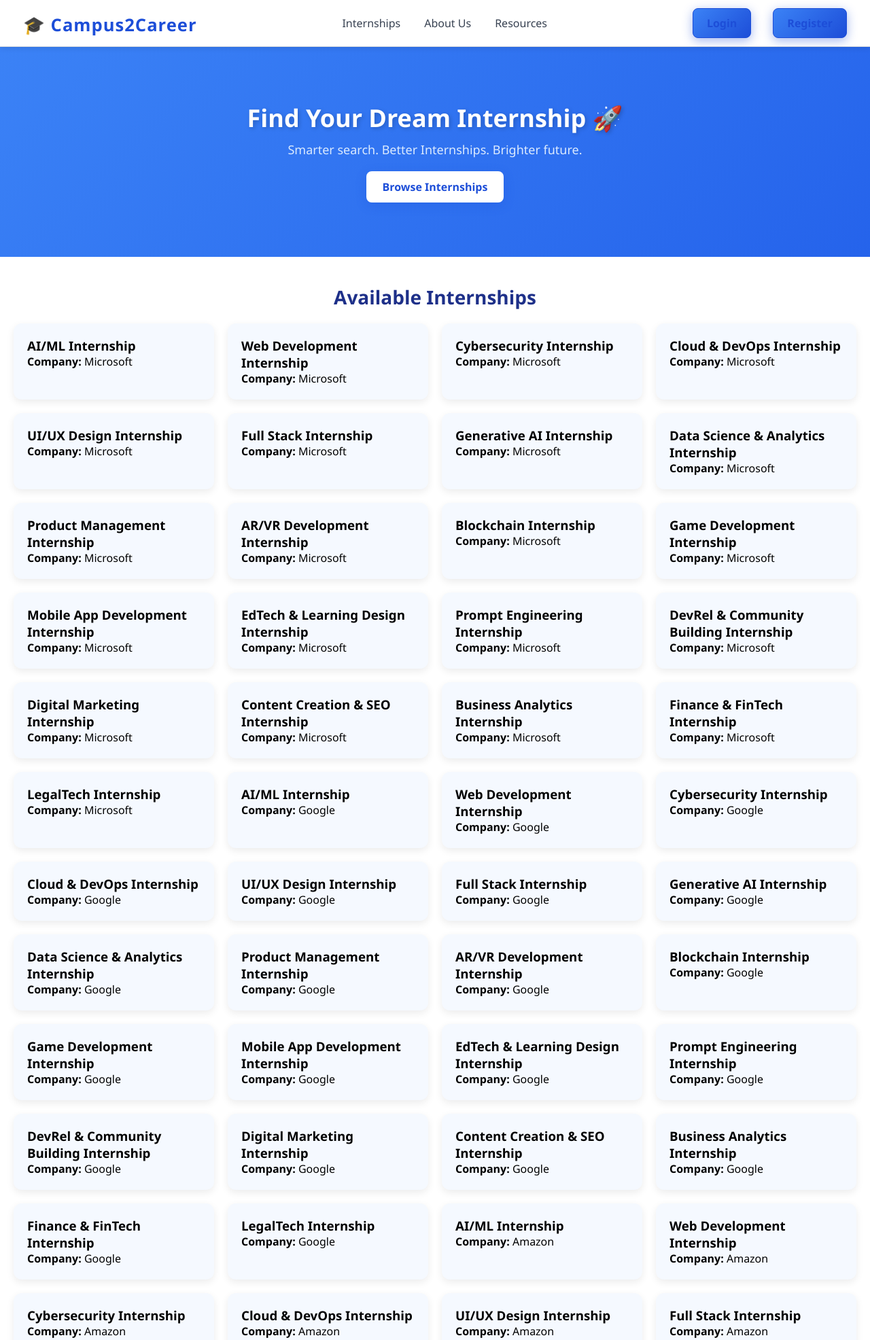
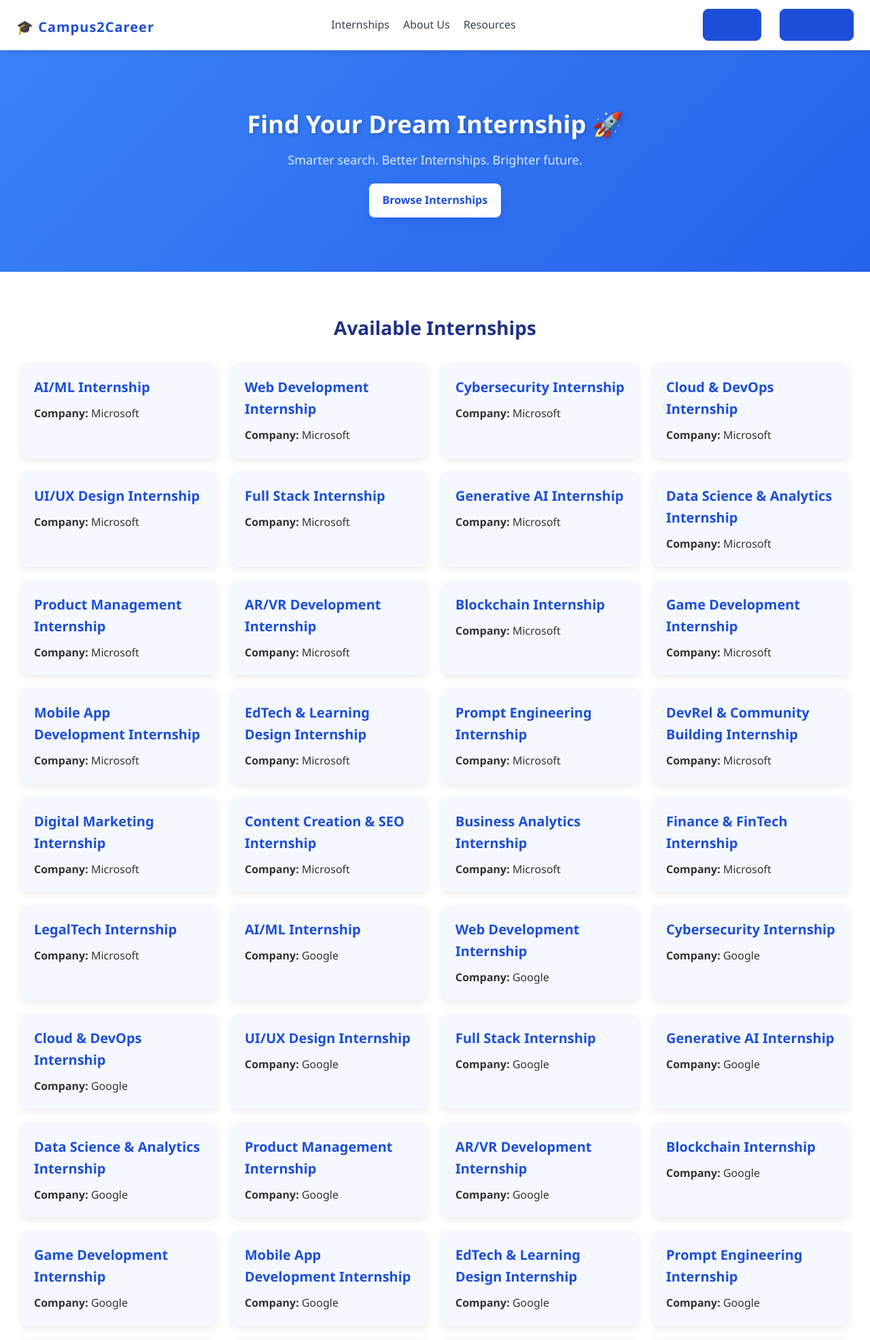
Before and after one commit to aditi-jagdale/Campus2Career, a Flask app: page / in a window 1280 px wide. Shown: the top 1972 px of the page at 68% size. Run offline with Flask 3, Linux system fonts and the light colour scheme; some libraries are stand-ins or nearby versions.

Commit message:
add this

```diff
--- a/templates/home.html
+++ b/templates/home.html
@@ -1,18 +1,20 @@
 <!DOCTYPE html>
 <html lang="en">
-
 <head>
   <meta charset="UTF-8">
   <meta name="viewport" content="width=device-width, initial-scale=1.0">
   <title>Campus2Career</title>
   <link rel="stylesheet" href="{{ url_for('static', filename='css/style.css') }}">
   <style>
+    /* ===== Global Styles ===== */
     html {
       scroll-behavior: smooth;
     }
-
-        #internships-section {
-            scroll-margin-top: 80px;
+    body {
+      margin: 0;
+      font-family: 'Segoe UI', Tahoma, Geneva, Verdana, sans-serif;
+      color: #333;
+      line-height: 1.6;
     }
 
     /* ===== Navbar ===== */
@@ -22,64 +24,34 @@
       align-items: center;
       padding: 12px 24px;
       background: #fff;
-            border-bottom: 1px solid #ddd;
+      border-bottom: 1px solid #e5e7eb;
+      position: sticky;
+      top: 0;
+      z-index: 1000;
     }
-
-        .navbar a {
+    .logo a {
+      text-decoration: none;
+      font-size: 20px;
+      font-weight: 700;
+      color: #1d4ed8;
+    }
+    .nav-links {
+      list-style: none;
+      display: flex;
+      gap: 20px;
+      padding: 0;
+      margin: 0;
+    }
+    .nav-links a {
       text-decoration: none;
       color: #1d4ed8;
       font-weight: 600;
-            margin: 0 10px;
     }
-
-        /* Hamburger (hidden on desktop) */
-        .menu-toggle {
-            display: none;
-            font-size: 26px;
-            cursor: pointer;
-        }
-
-        .nav-links {
-            display: flex;
-            gap: 15px;
-        }
-
     .nav-auth a {
-            margin-left: 10px;
-        }
-
-        /* Mobile Styles */
-        @media (max-width: 768px) {
-            .menu-toggle {
-                display: block;
-            }
-
-            .nav-links,
-            .nav-auth {
-                display: none;
-                flex-direction: column;
-                background: #1d4ed8;
-                position: absolute;
-                top: 60px;
-                right: 10px;
-                width: 200px;
-                padding: 15px;
-                border-radius: 8px;
-            }
-
-            .nav-links.active,
-            .nav-auth.active {
-                display: flex;
-            }
-
-            .nav-links li {
-                margin: 10px 0;
-            }
-
-            .nav-links a,
-            .nav-auth a {
-                color: white;
-            }
+      margin-left: 15px;
+      text-decoration: none;
+      font-weight: 600;
+      color: #1d4ed8;
     }
 
     /* ===== Hero Section ===== */
@@ -89,42 +61,46 @@
       background: linear-gradient(135deg, #3b82f6, #2563eb);
       color: white;
     }
-
     .hero h1 {
       font-size: 36px;
       margin-bottom: 10px;
     }
-
     .hero p {
       font-size: 18px;
       margin-bottom: 20px;
     }
-
     .hero-buttons .browse-btn {
-            background: white;
+      display: inline-block;
+      background: #fff;
       color: #1d4ed8;
-            padding: 12px 24px;
+      padding: 12px 20px;
       border-radius: 8px;
       font-weight: 600;
       text-decoration: none;
+      transition: background 0.3s ease;
+    }
+    .hero-buttons .browse-btn:hover {
+      background: #f3f4f6;
     }
 
     /* ===== Internships Section ===== */
+    #internships-section {
+      scroll-margin-top: 80px;
+      padding: 60px 20px;
+    }
     .section-heading {
       text-align: center;
       font-size: 28px;
-            margin: 40px 0 20px;
+      margin-bottom: 30px;
       color: #1e3089;
       font-weight: 600;
     }
-
     .internship-cards {
       display: grid;
       grid-template-columns: repeat(auto-fit, minmax(280px, 1fr));
       gap: 20px;
-            padding: 0 20px 40px;
+      padding: 0 10px;
     }
-
     .internship-card {
       background: #f5f9ff;
       border-radius: 12px;
@@ -132,60 +108,57 @@
       box-shadow: 0 4px 12px rgba(0, 0, 0, 0.08);
       transition: transform 0.3s ease;
     }
-
     .internship-card:hover {
       transform: translateY(-5px);
+    }
+    .internship-card h3 {
+      margin: 0 0 10px;
+      font-size: 20px;
+      color: #1d4ed8;
     }
 
     /* ===== Footer ===== */
     .footer {
-            background: #1d4ed8;
-            color: white;
+      text-align: center;
       padding: 20px;
-            text-align: center;
+      background: #f3f4f6;
+      margin-top: 40px;
+      font-size: 14px;
+      color: #555;
     }
-
     .footer-links {
       list-style: none;
       padding: 0;
+      margin: 10px 0 0;
       display: flex;
       justify-content: center;
       gap: 15px;
-            margin: 10px 0 0;
     }
-
     .footer-links a {
-            color: white;
       text-decoration: none;
-            font-size: 14px;
+      color: #1d4ed8;
+      font-weight: 500;
     }
   </style>
 </head>
-
 <body>
   <!-- ===== Navbar ===== -->
   <nav class="navbar">
     <div class="logo">
-            <a href="{{ url_for('home') }}" class="logo">🎓 Campus2Career</a>
+      <a href="{{ url_for('home') }}">🎓 Campus2Career</a>
     </div>
-
-        <!-- Hamburger Icon (mobile only) -->
-        <div class="menu-toggle" id="menu-toggle">☰</div>
-
-        <ul class="nav-links" id="nav-links">
+    <ul class="nav-links">
       <li><a href="{{ url_for('internships') }}">Internships</a></li>
       <li><a href="{{ url_for('aboutus') }}">About Us</a></li>
       <li><a href="{{ url_for('resources') }}">Resources</a></li>
     </ul>
-
-        <!-- ===== Auth Section ===== -->
-        <div class="nav-auth" id="nav-auth">
+    <div class="nav-auth">
       {% if not user %}
-            <a href="{{ url_for('login') }}" class="login-btn">Login</a>
-            <a href="{{ url_for('register') }}" class="register-btn">Register</a>
+        <a href="{{ url_for('login') }}">Login</a>
+        <a href="{{ url_for('register') }}">Register</a>
       {% else %}
-            <a href="{{ url_for('profile') }}" class="profile-btn">{{ user.name }}</a>
-            <a href="{{ url_for('logout') }}" class="logout-btn">Logout</a>
+        <a href="{{ url_for('profile') }}">{{ user.name }}</a>
+        <a href="{{ url_for('logout') }}">Logout</a>
       {% endif %}
     </div>
   </nav>
@@ -200,7 +173,7 @@
   </section>
 
   <!-- ===== Internships Section ===== -->
-    <section id="internships-section" class="internships">
+  <section id="internships-section">
     <h2 class="section-heading">Available Internships</h2>
     <div class="internship-cards">
       {% for internship in internships %}
@@ -221,14 +194,5 @@
       <li><a href="#">Contact</a></li>
     </ul>
   </footer>
-
-    <!-- ===== Mobile Navbar Script ===== -->
-    <script>
-        document.getElementById("menu-toggle").addEventListener("click", function () {
-            document.getElementById("nav-links").classList.toggle("active");
-            document.getElementById("nav-auth").classList.toggle("active");
-        });
-    </script>
 </body>
-
 </html>
```
Also changed, not shown: templates/base.html (+108 -97 lines). Lines whose indentation alone changed are shown as unchanged.
